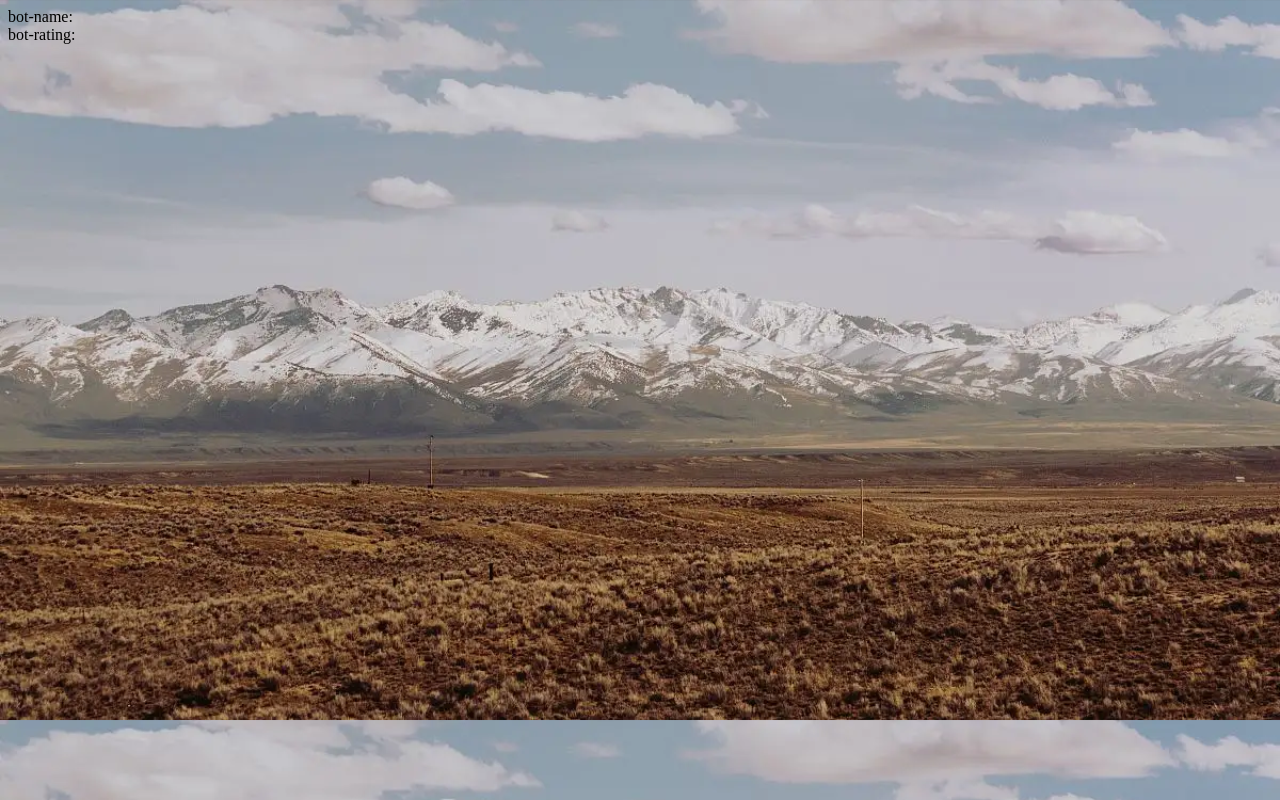
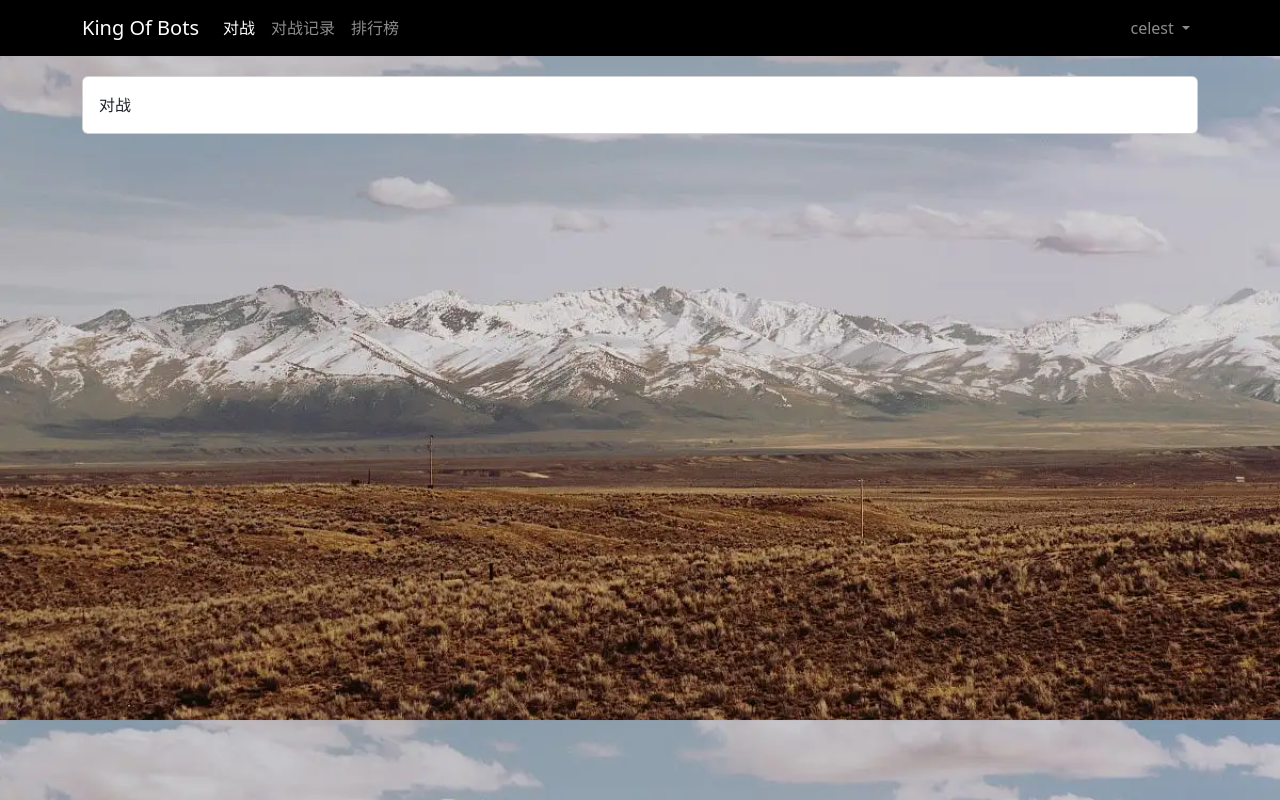
Before and after one commit to xiongxingqi/CodeArena, a Vue app in the folder web/: page /pk in a window 1280 px wide. Built offline with nearby package versions, Linux system fonts and the light colour scheme; no server answers.

Commit message:
页面导航栏基本完成

```diff
--- a/web/package.json
+++ b/web/package.json
@@ -8,6 +8,7 @@
     "lint": "vue-cli-service lint"
   },
   "dependencies": {
+    "@popperjs/core": "^2.11.8",
     "bootstrap": "^5.3.3",
     "core-js": "^3.8.3",
     "jquery": "^3.7.1",
--- a/web/src/App.vue
+++ b/web/src/App.vue
@@ -1,31 +1,19 @@
 <template>
-  <div>bot-name: {{bot_name}} </div>
-  <div>bot-rating: {{bot_rating}} </div>
+  <NavBarVue/>
   <router-view/>
 </template>
 
 <script>
-import { ref } from 'vue';
-import $ from 'jquery'
+import 'bootstrap/dist/css/bootstrap.min.css';
+import 'bootstrap/dist/js/bootstrap.js';
+import NavBarVue from './components/NavBarVue.vue';
+
 export default {
   name: "App",
+  components: {
+    NavBarVue,
+  },
   setup(){
-    const bot_name = ref("");
-    const bot_rating= ref("");
-
-    $.ajax({
-      url: "http://localhost:3000/pk/info",
-      type: "get",
-      success(resp){
-        bot_name.value = resp.name;
-        bot_rating.value = resp.rating;
-      },
-    });
-
-    return {
-      bot_name,
-      bot_rating,
-    }
   },
 }
 </script>
--- /dev/null
+++ b/web/src/components/ContentAreaVue.vue
@@ -0,0 +1,19 @@
+<template >
+    <div class="container contentArea">
+        <div class="card">
+            <div class="card-body">
+            <slot></slot>
+            </div>
+        </div>
+    </div>
+</template>
+<script>
+export default {
+    name: "ContentAreaVue",
+}
+</script>
+<style scoped>
+.contentArea{
+    margin-top: 20px;
+}
+</style>
--- /dev/null
+++ b/web/src/components/NavBarVue.vue
@@ -0,0 +1,50 @@
+<template >
+    <nav class="navbar navbar-expand-lg bg-black " data-bs-theme="dark" >
+        <div class="container ">
+            <!-- <a class="navbar-brand" href="/">King Of Bots</a> -->
+            <router-link class="navbar-brand" :to="{name: 'home'}">King Of Bots</router-link>
+            <button class="navbar-toggler" type="button" data-bs-toggle="collapse" data-bs-target="#navbarText" aria-controls="navbarText" aria-expanded="false" aria-label="Toggle navigation">
+                <span class="navbar-toggler-icon"></span>
+            </button>
+            <div class="collapse navbar-collapse" id="navbarText">
+            <ul class="navbar-nav me-auto mb-2 mb-lg-0">
+                <li class="nav-item">
+                <!-- <a class="nav-link active" aria-current="page" href="/pk">对战</a> -->
+                <router-link class="nav-link active" aria-current="page" :to="{name: 'pk'}">对战</router-link>
+                </li>
+                <li class="nav-item">
+                <!-- <a class="nav-link" href="/record">对战记录</a> -->
+                <router-link class="nav-link" :to="{name: 'record'}">对战记录</router-link>
+                </li>
+                <li class="nav-item">
+                <!-- <a class="nav-link" href="/rankList">排行榜</a> -->
+                <router-link class="nav-link" :to="{name: 'rank-list'}">排行榜</router-link>
+                </li>
+            </ul>
+             <ul class="navbar-nav mb-2 mb-lg-0">
+                <li class="nav-item dropdown">
+                    <a class="nav-link dropdown-toggle" href="#" role="button" data-bs-toggle="dropdown" aria-expanded="false">
+                        celest
+                    </a>
+                    <ul class="dropdown-menu">
+                        <li>
+                            <!-- <a class="dropdown-item" href="/userBots">bots</a> -->
+                            <router-link class="dropdown-item" :to="{name: 'user-bots'}">bots</router-link>
+                        </li>
+                        <li><hr class="dropdown-divider"></li>
+                        <li><a class="dropdown-item" href="#">退出</a></li>
+                    </ul>
+                </li>
+            </ul>
+            </div>
+        </div>
+    </nav>
+</template>
+<script>
+export default {
+    name: "NavBarVue",
+}
+</script>
+<style >
+
+</style>
--- a/web/src/router/index.js
+++ b/web/src/router/index.js
@@ -1,6 +1,42 @@
-import { createRouter, createWebHistory } from 'vue-router'
+import PkIndexView from '@/views/pk/PkIndexView.vue';
+import { createRouter, createWebHistory } from 'vue-router';
+import NotFound from '@/views/error/NotFound.vue';
+import RankListIndexView from '@/views/ranklist/RankListIndexView.vue';
+import RecordListIndexView from '@/views/record/RecordListIndexView.vue';
+import UserBotIndexView from '@/views/user/bot/UserBotIndexView.vue'
 
 const routes = [
+  {
+    path: '/',
+    name: 'home',
+    redirect: { name: 'pk' },
+  },
+  {
+    path: '/pk',
+    name: 'pk',
+    component: PkIndexView,
+  },
+  {
+    path: '/rankList',
+    name: 'rank-list',
+    component: RankListIndexView,
+  },
+  {
+    path: '/record',
+    name: 'record',
+    component: RecordListIndexView,
+  },
+  {
+    path: '/userBots',
+    name: 'user-bots',
+    component: UserBotIndexView,
+  },
+  {
+    path: '/:matchAll(.*)',
+    name: 'not-found',
+    component: NotFound,
+  }
+
 ]
 
 const router = createRouter({
--- /dev/null
+++ b/web/src/views/error/NotFound.vue
@@ -0,0 +1,17 @@
+<template >
+    <content-area-vue>
+        404
+    </content-area-vue>
+</template>
+<script>
+import ContentAreaVue from '@/components/ContentAreaVue.vue'
+export default {
+    name: 'NotFound',
+    components: {
+        ContentAreaVue
+    }
+}
+</script>
+<style scoped>
+
+</style>
--- /dev/null
+++ b/web/src/views/pk/PkIndexView.vue
@@ -0,0 +1,17 @@
+<template >
+    <content-area-vue>
+        对战
+    </content-area-vue>
+</template>
+<script>
+import ContentAreaVue from '@/components/ContentAreaVue.vue'
+export default {
+    name: 'PkIndexView',
+    components: {
+        ContentAreaVue
+    }
+}
+</script>
+<style scoped>
+
+</style>
--- /dev/null
+++ b/web/src/views/ranklist/RankListIndexView.vue
@@ -0,0 +1,17 @@
+<template >
+    <content-area-vue>
+        排行榜
+    </content-area-vue>
+</template>
+<script>
+import ContentAreaVue from '@/components/ContentAreaVue.vue'
+export default {
+    name: 'RankListIndexView',
+    components: {
+        ContentAreaVue
+    }
+}
+</script>
+<style scoped>
+
+</style>
--- /dev/null
+++ b/web/src/views/record/RecordListIndexView.vue
@@ -0,0 +1,17 @@
+<template >
+    <content-area-vue>
+        对战记录
+    </content-area-vue>
+</template>
+<script>
+import ContentAreaVue from '@/components/ContentAreaVue.vue'
+export default {
+    name: 'RecordListIndexView',
+    components: {
+        ContentAreaVue
+    }
+}
+</script>
+<style scoped>
+
+</style>
--- /dev/null
+++ b/web/src/views/user/bot/UserBotIndexView.vue
@@ -0,0 +1,17 @@
+<template >
+    <content-area-vue>
+        用户的bots
+    </content-area-vue>
+</template>
+<script>
+import ContentAreaVue from '@/components/ContentAreaVue.vue'
+export default {
+    name: 'UserBotIndexView',
+    components: {
+        ContentAreaVue
+    }
+}
+</script>
+<style scoped>
+
+</style>
```
Also changed, not shown: 1 other file (tests, documents, lock files or other folders).
